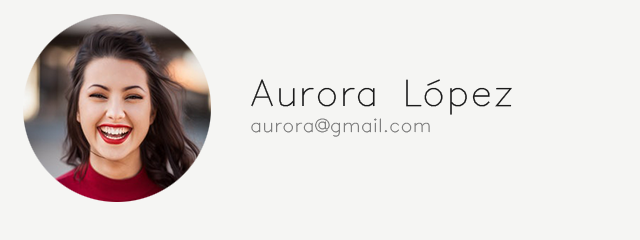
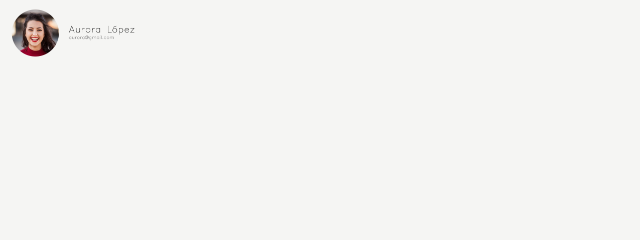
Before and after one commit to AythamiSalvadorRodriguezValentin/SkeletonPreloader, a website: page indexPrueba.html in a window 1280 px wide. Shown: the whole page, without its empty margins (0-640 px from the left). Drawn offline with Linux system fonts and the light colour scheme.

Commit message:
define height of img pr-user in indexPrueba.html

```diff
--- a/indexPrueba.html
+++ b/indexPrueba.html
@@ -19,7 +19,7 @@
         <div class="pr-off"><img src="img/pr-feature.png" alt="pr-feature"></div> -->
         <div class="pr-on pr-user"></div>
         <div class="pr-off">
-            <img src="img/pr-user.png" alt="pr-user">
+            <img src="img/pr-user.png" alt="pr-user" style="height:50px">
         </div>
         <!--         <div class="pr-on pr-post"></div>
         <div class="pr-off"><img src="img/pr-post.png" alt="pr-post"></div> -->
```
